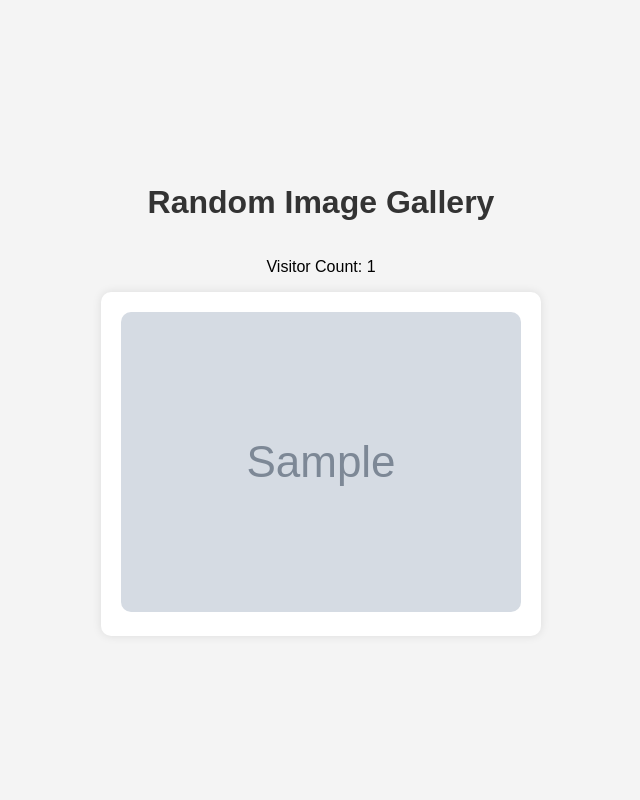
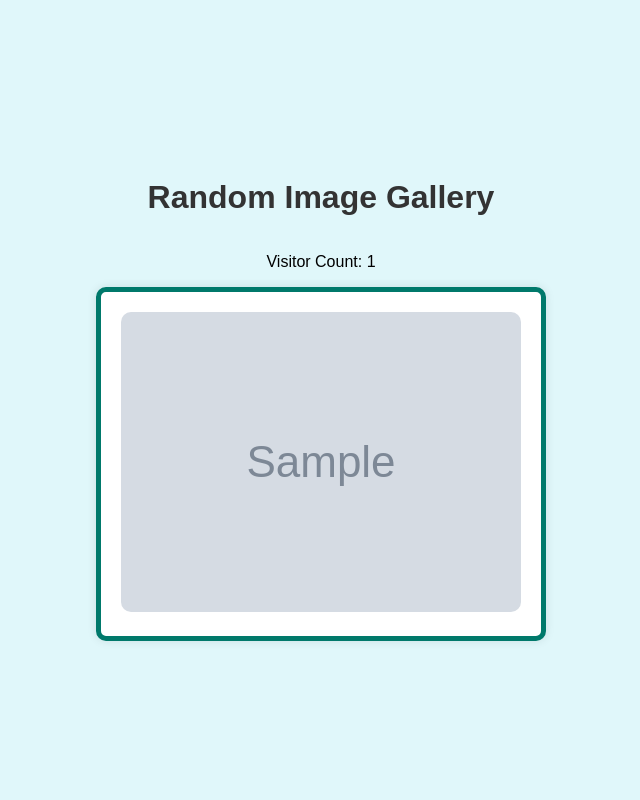
Before and after one commit to moshelederman/Kubernetes, a Flask app: template templates/index.html in a window 1280 px wide. Shown: the whole page, without its empty margins (319-959 px from the left). Run offline with Flask 3, Linux system fonts and the light colour scheme; the template is opened without the code that fills it: most values are stand-ins (such as "Sample title", 1, 10 or a date in 2020); grey boxes marked "Sample" are stand-in pictures.

Commit message:
change index.html

```diff
--- a/templates/index.html
+++ b/templates/index.html
@@ -7,7 +7,7 @@
     <style>
         body {
             font-family: Arial, sans-serif;
-            background-color: #f4f4f4;
+            background-color: #e0f7fa;
             text-align: center;
             margin: 0;
             padding: 0;
@@ -28,6 +28,7 @@
             padding: 20px;
             border-radius: 10px;
             box-shadow: 0 0 10px rgba(0, 0, 0, 0.1);
+            border: 5px solid #00796b;
         }
         img {
             max-width: 100%;
```
